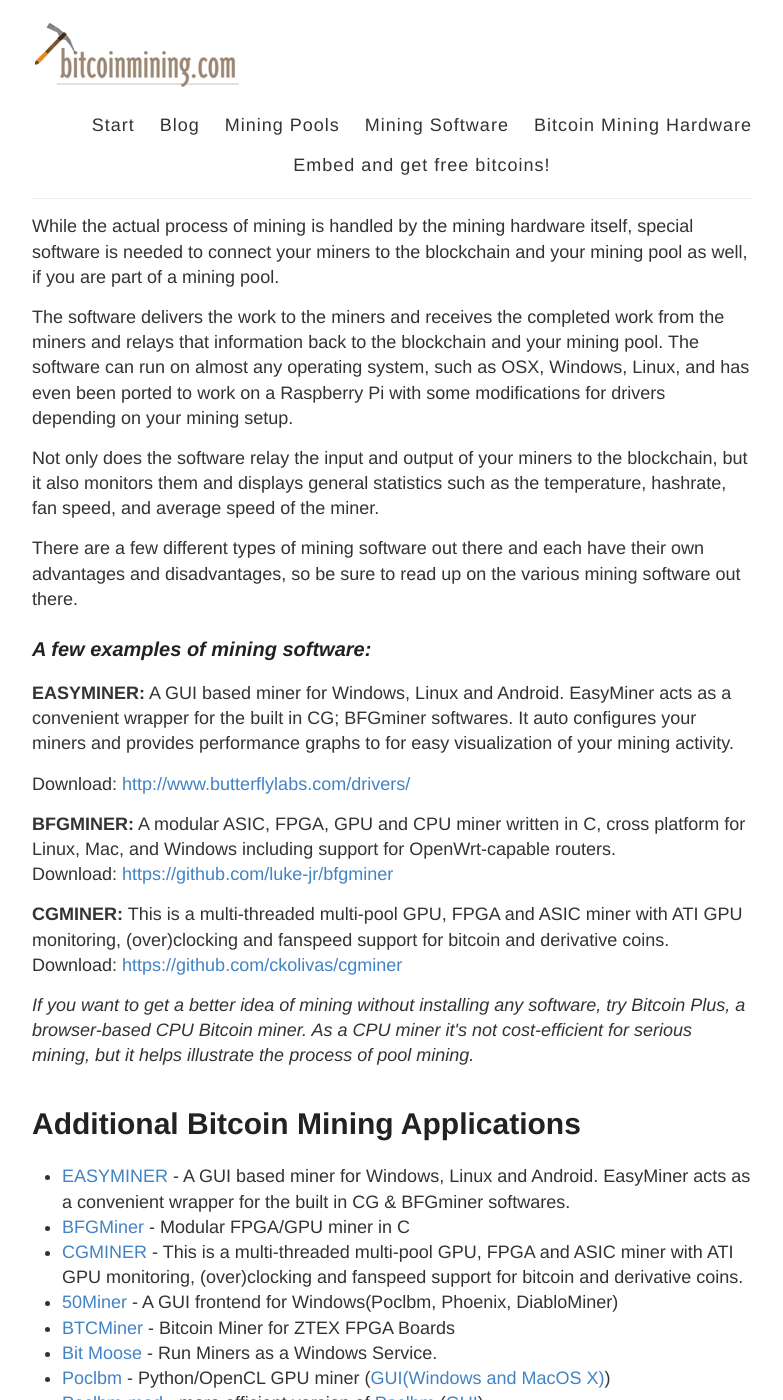
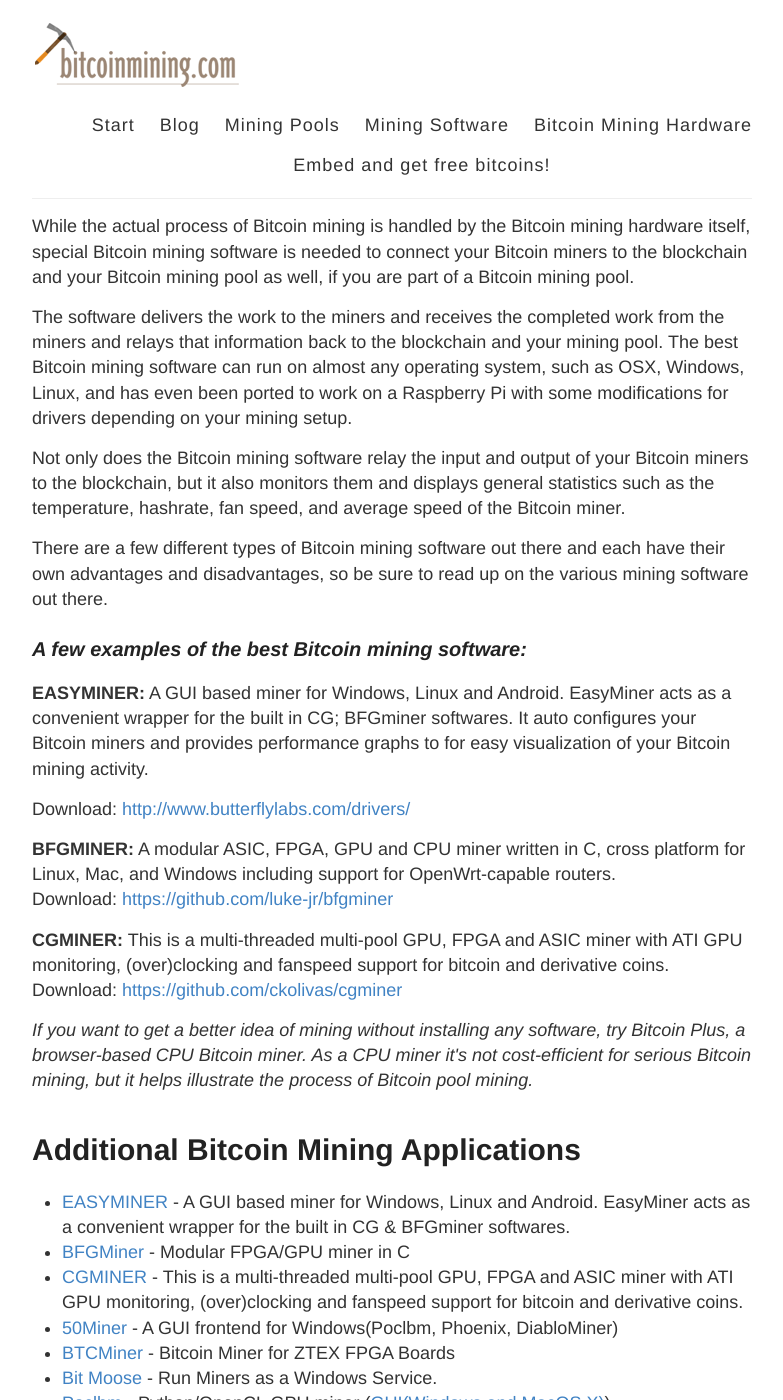
Before and after one commit to vesk4000/bm, a Jekyll site: the page built from bitcoin-mining-software/index.html, in a window 1280 px wide and 1400 px high. Shown: the whole window, without its empty margins (248-1031 px from the left). Built offline with Jekyll 4.4.1, drawn with Linux system fonts in a browser that asks for light colours; Markdown is read by kramdown in place of the engine named in the settings; a script that is not in the unit is left out.

Commit message:
Update index.html

```diff
--- a/bitcoin-mining-software/index.html
+++ b/bitcoin-mining-software/index.html
@@ -2,17 +2,17 @@
 layout: default
 ---
 
-<p>While the actual process of mining is handled by the mining hardware itself, special software is needed to connect your miners to the blockchain and your mining pool as well, if you are part of a mining pool.
-<p>The software delivers the work to the miners and receives the completed work from the miners and relays that information back to the blockchain and your mining pool. The software can run on almost any operating system, such as OSX, Windows, Linux, and has even been ported to work on a Raspberry Pi with some modifications for drivers depending on your mining setup.
-<p>Not only does the software relay the input and output of your miners to the blockchain, but it also monitors them and displays general statistics such as the temperature, hashrate, fan speed, and average speed of the miner.
-<p>There are a few different types of mining software out there and each have their own advantages and disadvantages, so be sure to read up on the various mining software out there.
+<p>While the actual process of Bitcoin mining is handled by the Bitcoin mining hardware itself, special Bitcoin mining software is needed to connect your Bitcoin miners to the blockchain and your Bitcoin mining pool as well, if you are part of a Bitcoin mining pool.
+<p>The software delivers the work to the miners and receives the completed work from the miners and relays that information back to the blockchain and your mining pool. The best Bitcoin mining software can run on almost any operating system, such as OSX, Windows, Linux, and has even been ported to work on a Raspberry Pi with some modifications for drivers depending on your mining setup.
+<p>Not only does the Bitcoin mining software relay the input and output of your Bitcoin miners to the blockchain, but it also monitors them and displays general statistics such as the temperature, hashrate, fan speed, and average speed of the Bitcoin miner.
+<p>There are a few different types of Bitcoin mining software out there and each have their own advantages and disadvantages, so be sure to read up on the various mining software out there.
 {% include ad-page.html %}
-<h3><em>A few examples of mining software:</em></h3>
-<p><strong>EASYMINER:</strong> A GUI based miner for Windows, Linux and Android.  EasyMiner acts as a convenient wrapper for the built in CG; BFGminer softwares.  It auto configures your miners and provides performance graphs to for easy visualization of your mining activity.
+<h3><em>A few examples of the best Bitcoin mining software:</em></h3>
+<p><strong>EASYMINER:</strong> A GUI based miner for Windows, Linux and Android.  EasyMiner acts as a convenient wrapper for the built in CG; BFGminer softwares.  It auto configures your Bitcoin miners and provides performance graphs to for easy visualization of your Bitcoin mining activity.
 <p>Download: <a href="http://www.butterflylabs.com/drivers/">http://www.butterflylabs.com/drivers/</a></p>
 <p><strong>BFGMINER:</strong> A modular ASIC, FPGA, GPU and CPU miner written in C, cross platform for Linux, Mac, and Windows including support for OpenWrt-capable routers.<br>			Download: <a href="https://github.com/luke-jr/bfgminer">https://github.com/luke-jr/bfgminer</a>
 <p><strong>CGMINER:</strong> This is a multi-threaded multi-pool GPU, FPGA and ASIC miner with ATI GPU monitoring, (over)clocking and fanspeed support for bitcoin and derivative coins.<br>Download: <a href="https://github.com/ckolivas/cgminer">https://github.com/ckolivas/cgminer</a>
-<p><em>If you want to get a better idea of mining without installing any software, try Bitcoin Plus, a browser-based CPU Bitcoin miner. As a CPU miner it's not cost-efficient for serious mining, but it helps illustrate the process of pool mining.</em>
+<p><em>If you want to get a better idea of mining without installing any software, try Bitcoin Plus, a browser-based CPU Bitcoin miner. As a CPU miner it's not cost-efficient for serious Bitcoin mining, but it helps illustrate the process of Bitcoin pool mining.</em>
 <h1>Additional Bitcoin Mining Applications</h1>
 <ul>
 <li><a title="EASYMINER" href="http://www.butterflylabs.com/drivers/">EASYMINER</a> - A GUI based miner for Windows, Linux and Android. EasyMiner acts as a convenient wrapper for the built in CG &#038; BFGminer softwares.</li>
```
